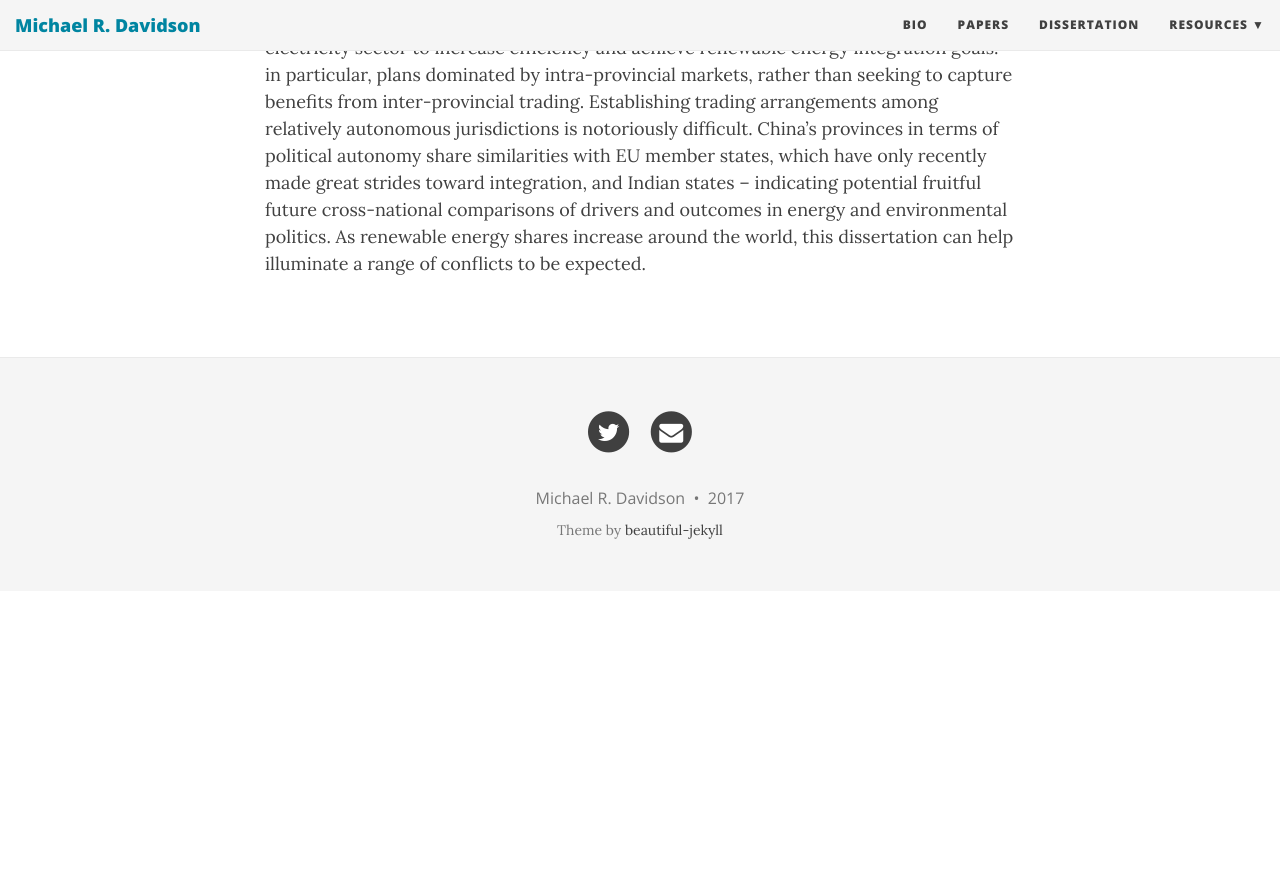
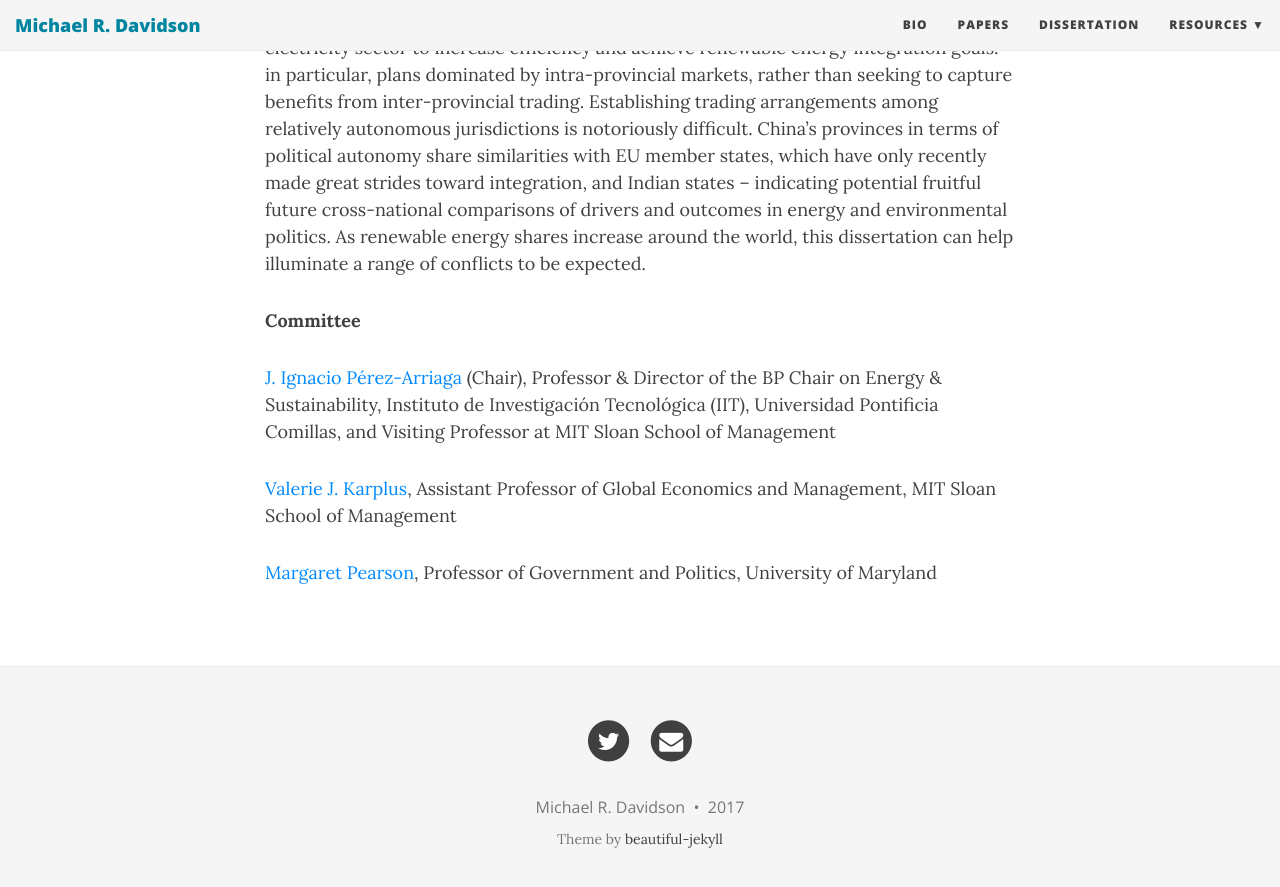
Before and after one commit to east-winds/east-winds.github.io, a Jekyll site: the page built from dissertation-wind-markets-china.md, in a window 1280 px wide and 900 px high, scrolled down 2588 px. Shown: the top 887 px of the window. Built offline with Jekyll 4.4.1, drawn with Linux system fonts in a browser that asks for light colours; nearby versions of some CDN libraries; before the commit the page ends 3179 px from its top, so only the background shows below that.

Commit message:
dissertation project

```diff
--- a/dissertation-wind-markets-china.md
+++ b/dissertation-wind-markets-china.md
@@ -22,3 +22,11 @@ Qualitatively, a picture emerges of a power system in transition. Grid operation
 Methodologically, engaging the model-building process and case interviews concurrently over the course of the study has demonstrated benefits of the multi-method approach: between field visits new features were added to the quantitative model, and model results helped improve depth of question guides in subsequent interviews. I will particularly note this with regard to processes underlying reserve sharing. The integrated lens using the quantitative model to test various counterfactuals is helpful in elucidating the effects of interacting institutions identified in the interviews, such as barriers to trade. Finally, cross-case comparisons and modeling lead to more precise scoping conditions. The optimization approach is potentially extensible to other sectors where technological parameters strongly affect institutional design.
 
 These findings raise serious questions about the ability of current reforms in China’s electricity sector to increase efficiency and achieve renewable energy integration goals: in particular, plans dominated by intra-provincial markets, rather than seeking to capture benefits from inter-provincial trading. Establishing trading arrangements among relatively autonomous jurisdictions is notoriously difficult. China's provinces in terms of political autonomy share similarities with EU member states, which have only recently made great strides toward integration, and Indian states -- indicating potential fruitful future cross-national comparisons of drivers and outcomes in energy and environmental politics. As renewable energy shares increase around the world, this dissertation can help illuminate a range of conflicts to be expected.
+
+**Committee**
+
+[J. Ignacio Pérez-Arriaga](http://www.iit.upcomillas.es/people/ignacio) (Chair), Professor & Director of the BP Chair on Energy & Sustainability, Instituto de Investigación Tecnológica (IIT), Universidad Pontificia Comillas, and Visiting Professor at MIT Sloan School of Management
+
+[Valerie J. Karplus](http://mitsloan.mit.edu/faculty-and-research/faculty-directory/detail/?id=29608), Assistant Professor of Global Economics and Management, MIT Sloan School of Management
+
+[Margaret Pearson](https://gvpt.umd.edu/facultyprofile/Pearson/Margaret), Professor of Government and Politics, University of Maryland
```
